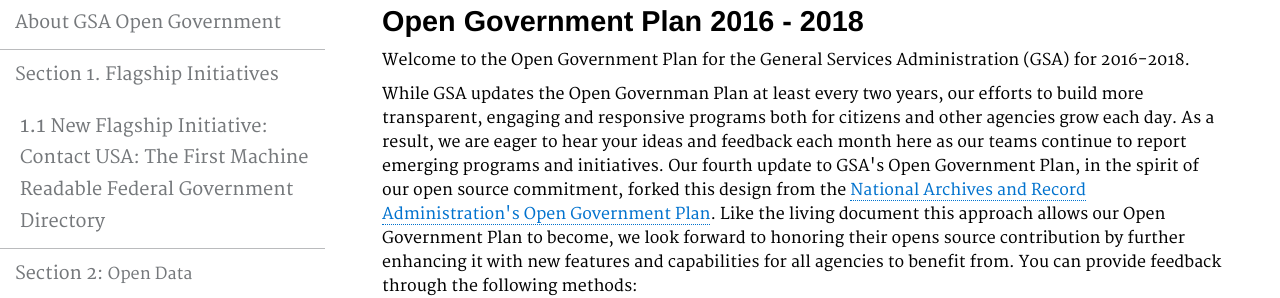
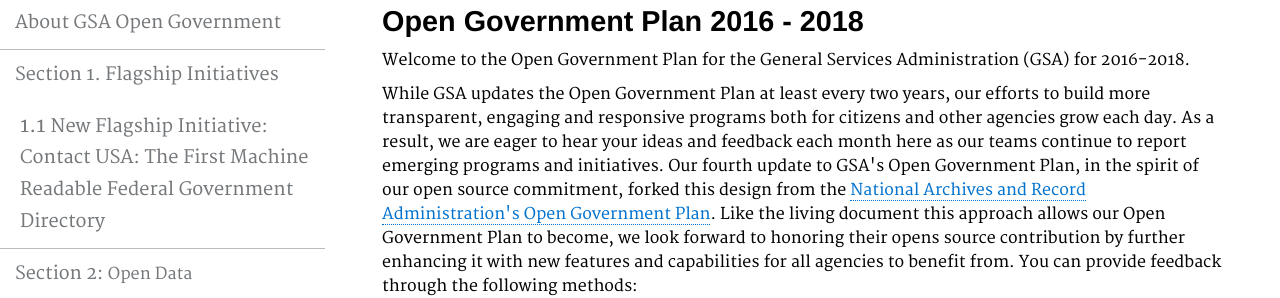
Before and after one commit to GSA/opengovplan, a Jekyll site: the page built from pages/index.md, in a window 1280 px wide. Shown: the part 189-487 px from the top of the page. Built offline with Jekyll 4.4.1, drawn with Linux system fonts in a browser that asks for light colours.

Commit message:
working for the governman

```diff
--- a/pages/index.md
+++ b/pages/index.md
@@ -10,7 +10,7 @@
 
 <p dir="ltr">Welcome to the Open Government Plan for the General Services Administration (GSA) for 2016-2018.
 
-<p dir="ltr">While GSA updates the Open Governman Plan at least every two years, our efforts to build more transparent, engaging and responsive programs both for citizens and other agencies grow each day. As a result, we are eager to hear your ideas and feedback each month here as our teams continue to report emerging programs and initiatives. Our fourth update to GSA's Open Government Plan, in the spirit of our open source commitment, forked this design from the <a href="https://github.com/usnationalarchives/opengovplan" target="_blank">National Archives and Record Administration's Open Government Plan</a>. Like the living document this approach allows our Open Government Plan to become, we look forward to honoring their opens source contribution by further enhancing it with new features and capabilities for all agencies to benefit from. You can provide feedback through the following methods:</p>
+<p dir="ltr">While GSA updates the Open Government Plan at least every two years, our efforts to build more transparent, engaging and responsive programs both for citizens and other agencies grow each day. As a result, we are eager to hear your ideas and feedback each month here as our teams continue to report emerging programs and initiatives. Our fourth update to GSA's Open Government Plan, in the spirit of our open source commitment, forked this design from the <a href="https://github.com/usnationalarchives/opengovplan" target="_blank">National Archives and Record Administration's Open Government Plan</a>. Like the living document this approach allows our Open Government Plan to become, we look forward to honoring their opens source contribution by further enhancing it with new features and capabilities for all agencies to benefit from. You can provide feedback through the following methods:</p>
 
 <ul>
   <li dir="ltr">
```
